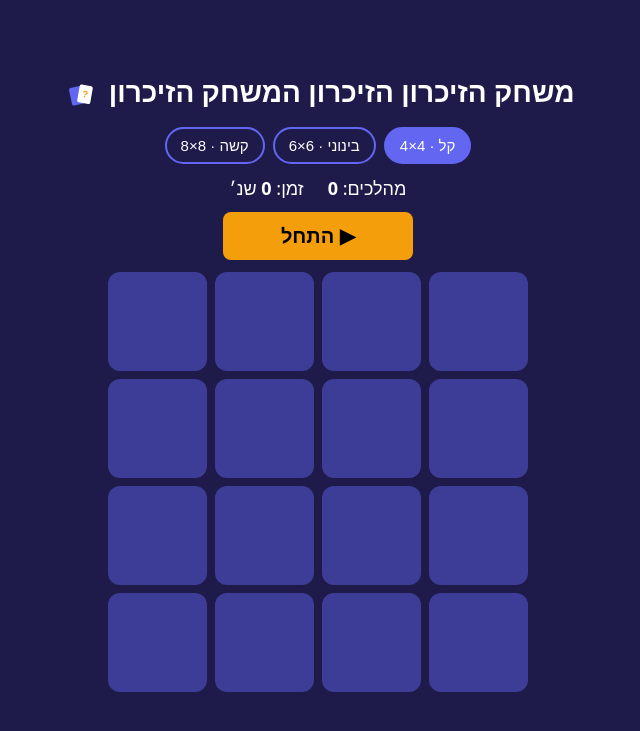
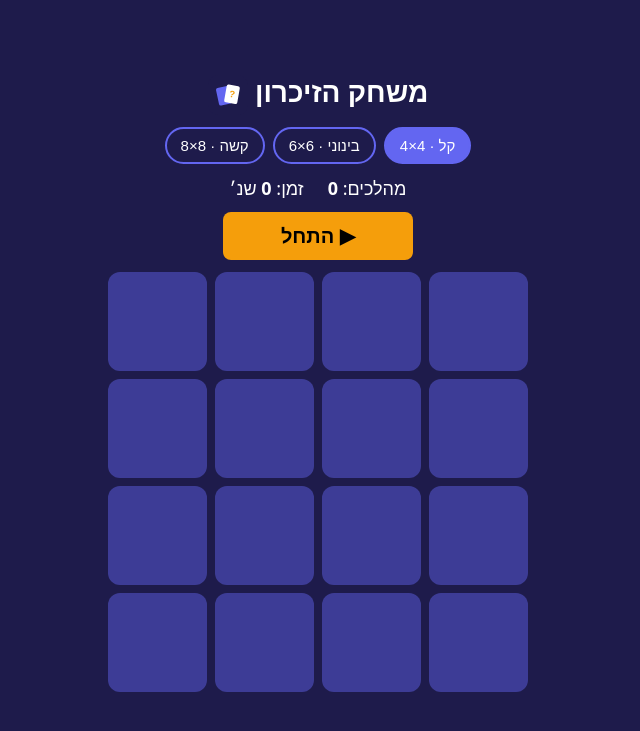
Before and after one commit to Yanai-lez/The-memory-game, a plain HTML site: page index.html in a window 1280 px wide. Shown: the whole page, without its empty margins (322-962 px from the left). Drawn offline with Linux system fonts and the light colour scheme.

Commit message:
Set consistent app name: משחק הזיכרון

```diff
--- a/index.html
+++ b/index.html
@@ -3,7 +3,7 @@
 <head>
 <meta charset="UTF-8">
 <meta name="viewport" content="width=device-width, initial-scale=1, maximum-scale=1, user-scalable=no">
-<title>משחק הזיכרון הזיכרון המשחק הזיכרון</title>
+<title>משחק הזיכרון</title>
 <link rel="manifest" href="manifest.webmanifest">
 <meta name="theme-color" content="#1e1b4b">
 <link rel="icon" type="image/svg+xml" href="icon.svg">
@@ -11,11 +11,11 @@
 <link rel="apple-touch-icon" href="apple-touch-icon.png">
 <meta name="apple-mobile-web-app-capable" content="yes">
 <meta name="mobile-web-app-capable" content="yes">
-<meta name="apple-mobile-web-app-title" content="משחק הזיכרון הזיכרון">
-<meta name="description" content="משחק הזיכרון הזיכרון המשחק הזיכרון בעברית עם דרגות קושי ואימוג'ים חדשים בכל משחק הזיכרון הזיכרון. אפשר להתקין כאפליקציה.">
+<meta name="apple-mobile-web-app-title" content="משחק הזיכרון">
+<meta name="description" content="משחק הזיכרון בעברית עם דרגות קושי ואימוג'ים חדשים בכל משחק הזיכרון. אפשר להתקין כאפליקציה.">
 <meta property="og:type" content="website">
-<meta property="og:site_name" content="משחק הזיכרון הזיכרון המשחק הזיכרון">
-<meta property="og:title" content="משחק הזיכרון הזיכרון המשחק הזיכרון">
+<meta property="og:site_name" content="משחק הזיכרון">
+<meta property="og:title" content="משחק הזיכרון">
 <meta property="og:description" content="מצאו את הזוגות! דרגות קושי ואימוג'ים חדשים בכל משחק הזיכרון הזיכרון.">
 <meta property="og:url" content="https://yanai-lez.github.io/The-memory-game-/">
 <meta property="og:image" content="https://yanai-lez.github.io/The-memory-game-/og-image.png">
@@ -63,7 +63,7 @@
 </style>
 </head>
 <body>
-  <h1>משחק הזיכרון הזיכרון המשחק הזיכרון <img src="icon.svg" alt="" width="40" height="40" style="vertical-align:middle;border-radius:10px"></h1>
+  <h1>משחק הזיכרון <img src="icon.svg" alt="" width="40" height="40" style="vertical-align:middle;border-radius:10px"></h1>
   <div class="levels" id="levels"></div>
   <div class="stats">
     <span>מהלכים: <b id="moves">0</b></span>
```
